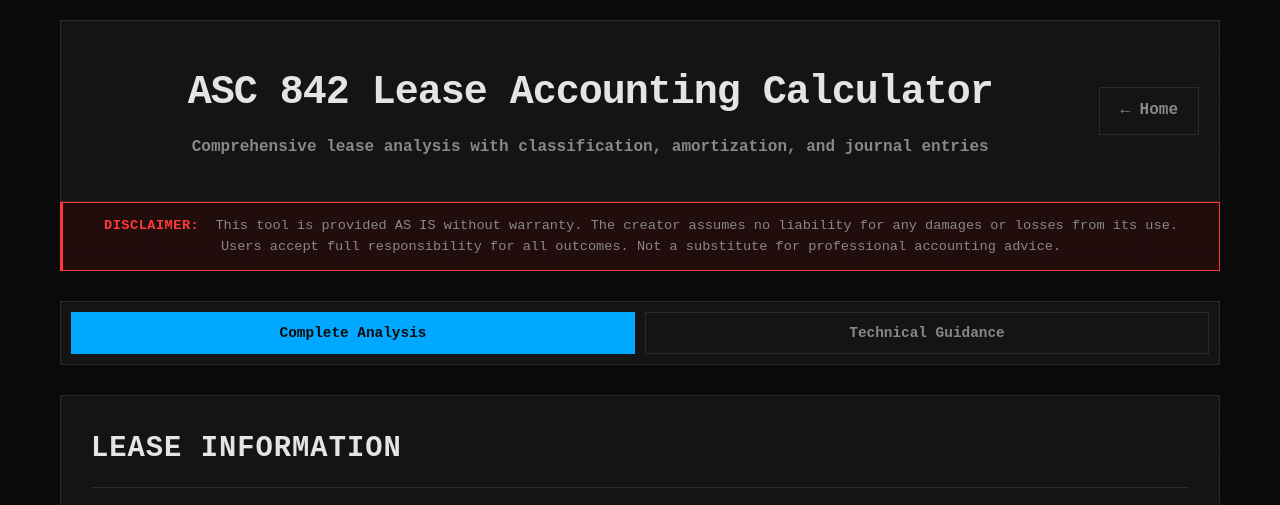
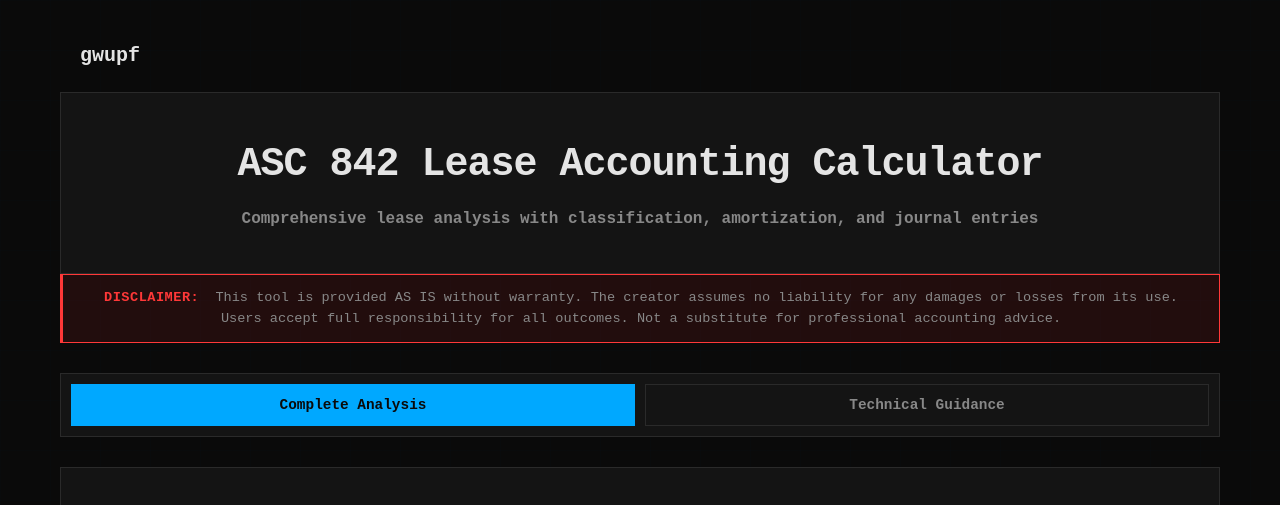
Before and after one commit to gallusnever/asc842-calculator, a Flask app: page / in a window 1280 px wide. Shown: the top 505 px of the page. Run offline with Flask 3, Linux system fonts and the light colour scheme.

Commit message:
Add gwupf logo link to top navigation
- Added consistent gwupf logo link at top left
- Logo links back to main site
- Simplified header structure

🤖 Generated with [Claude Code](https://claude.ai/code)

Co-Authored-By: Claude <noreply@anthropic.com>

```diff
--- a/static/style.css
+++ b/static/style.css
@@ -33,39 +33,34 @@ body {
     padding: 20px;
 }
 
+/* Top Navigation */
+.top-nav {
+    padding: 20px;
+    margin-bottom: 0;
+}
+
+.logo {
+    font-size: 1.25rem;
+    font-weight: 700;
+    color: var(--text);
+    text-decoration: none;
+}
+
+.logo:hover {
+    color: var(--accent);
+}
+
 header {
     padding: 40px 20px;
     background: var(--bg-secondary);
     border: 1px solid var(--border);
     margin-bottom: 0;
-}
-
-.header-wrapper {
-    display: flex;
-    justify-content: space-between;
-    align-items: center;
-    max-width: 1200px;
-    margin: 0 auto;
+    text-align: center;
 }
 
 .header-main {
-    text-align: center;
-    flex: 1;
-}
-
-.home-link {
-    color: var(--text-secondary);
-    text-decoration: none;
-    font-weight: 600;
-    padding: 10px 20px;
-    border: 1px solid var(--border);
-    transition: all 0.2s ease;
-    white-space: nowrap;
-}
-
-.home-link:hover {
-    color: var(--accent);
-    border-color: var(--accent);
+    max-width: 1200px;
+    margin: 0 auto;
 }
 
 /* Disclaimer Bar */
@@ -590,14 +585,6 @@ body::before {
         grid-template-columns: 1fr;
     }
 
-    .header-wrapper {
-        flex-direction: column;
-        gap: 20px;
-    }
-
-    .home-link {
-        margin-top: 10px;
-    }
 
     .disclaimer-bar {
         font-size: 0.75rem;
--- a/templates/index.html
+++ b/templates/index.html
@@ -8,13 +8,14 @@
 </head>
 <body>
     <div class="container">
+        <div class="top-nav">
+            <a href="https://getwhatupayfor.tools" class="logo">gwupf</a>
+        </div>
+
         <header>
-            <div class="header-wrapper">
-                <div class="header-main">
-                    <h1>ASC 842 Lease Accounting Calculator</h1>
-                    <p class="subtitle">Comprehensive lease analysis with classification, amortization, and journal entries</p>
-                </div>
-                <a href="https://getwhatupayfor.tools" class="home-link">← Home</a>
+            <div class="header-main">
+                <h1>ASC 842 Lease Accounting Calculator</h1>
+                <p class="subtitle">Comprehensive lease analysis with classification, amortization, and journal entries</p>
             </div>
         </header>
 
```
